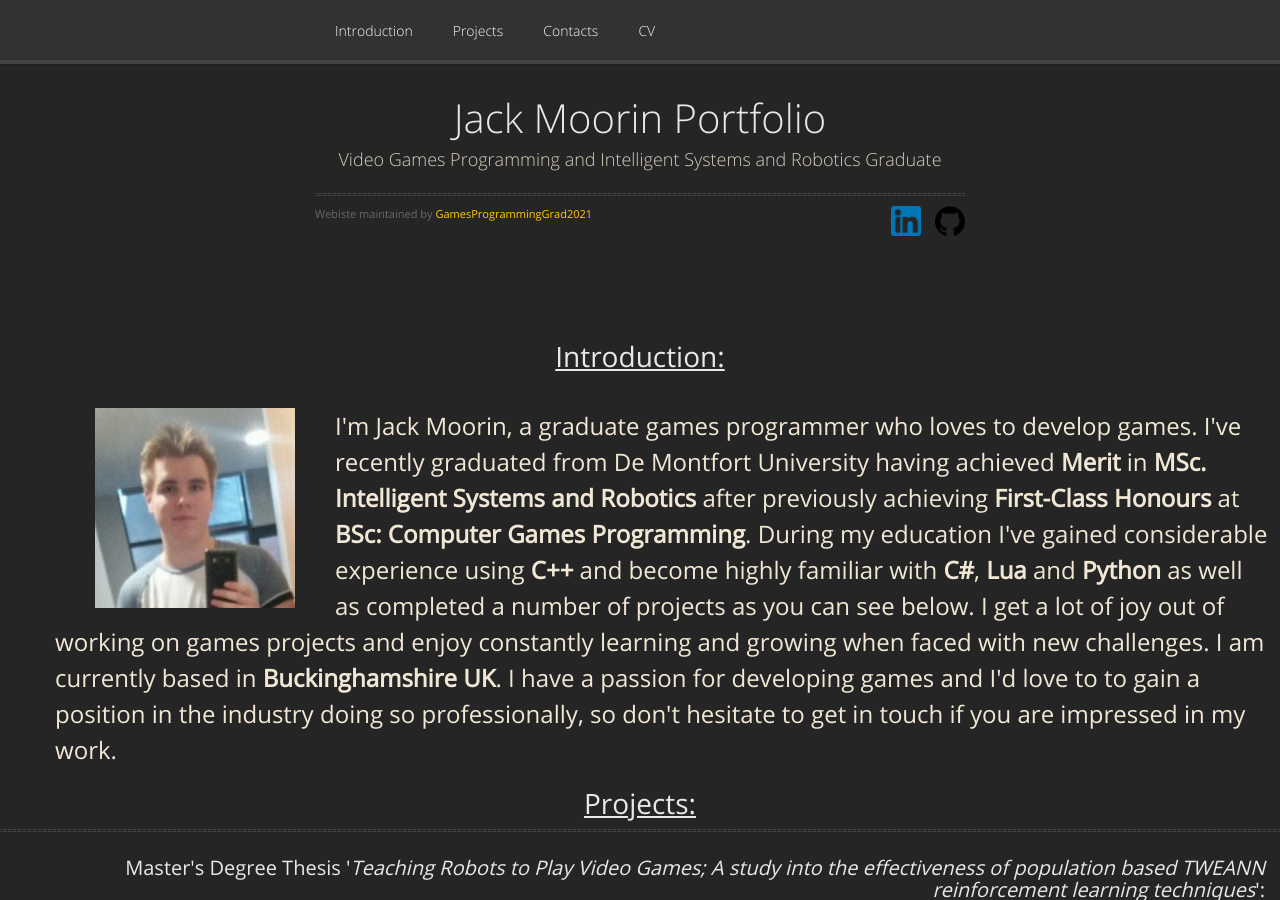
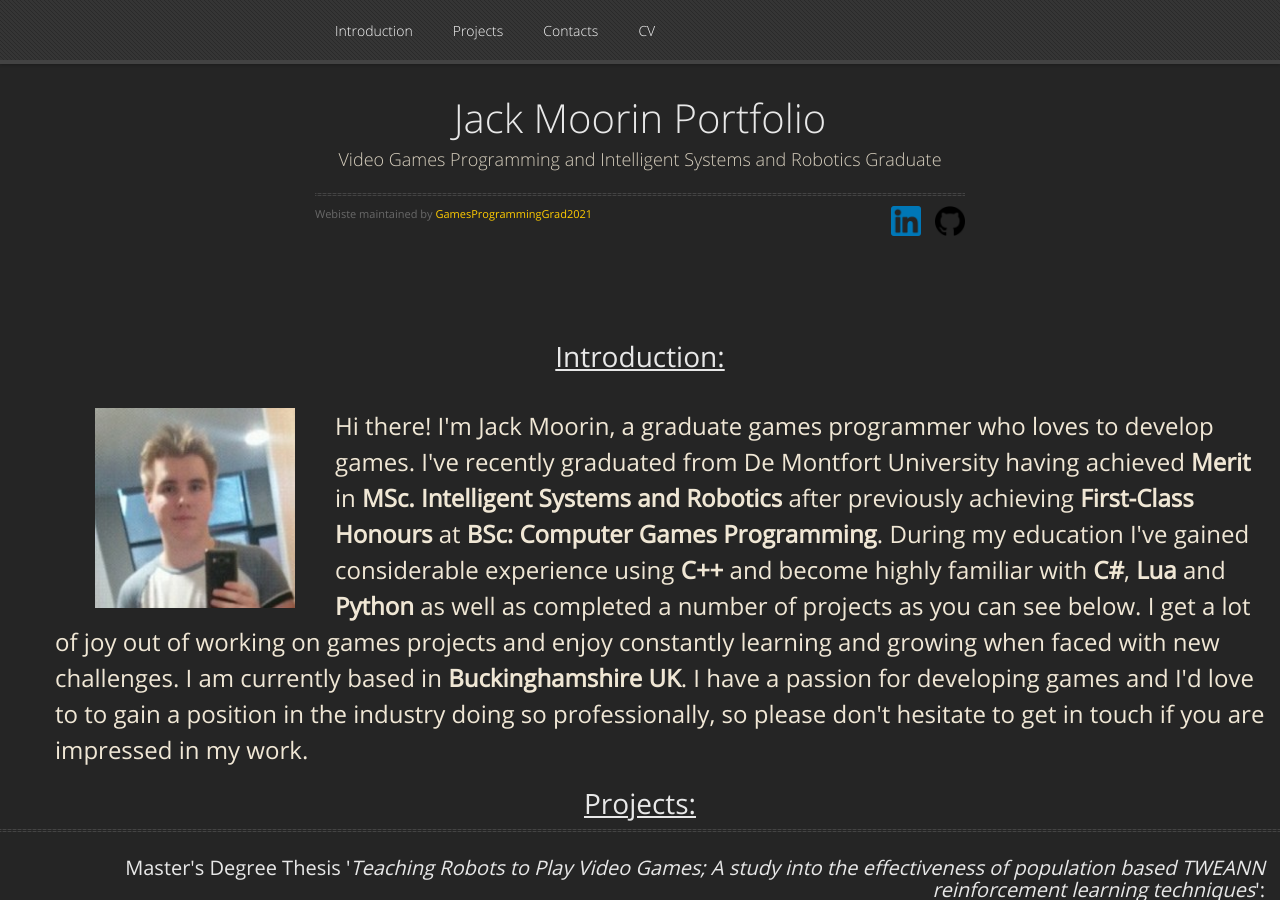
Before and after one commit to GamesProgrammingGrad2021/GamesProgrammingGrad2021.github.io, a Jekyll site: the page built from index.md, in a window 1280 px wide and 900 px high. Built offline with Jekyll 4.4.1, drawn with Linux system fonts in a browser that asks for light colours; nearby versions of some CDN libraries; our own code applies the rules of GitHub Pages for plain Markdown files.

Commit message:
Update default.html

```diff
--- a/_layouts/default.html
+++ b/_layouts/default.html
@@ -197,14 +197,14 @@
 		<div class="project_div_l">
 			<div class="project_text_div_l" style="font-size: 24px; padding-left: 40px; padding-right: 10px;">
 			<img src="Portfolio_Profile_Image.jpg" alt="Profile_Picture" class="project_thumbnail_l" style="width:200px; height:200px; padding-left: 40px; padding-right: 40px;">
-			I'm Jack Moorin, a graduate games programmer who loves to develop games. I've recently graduated from De Montfort
-			University having achieved <b>Merit</b> in <b>MSc. Intelligent Systems and Robotics</b> after previously achieving
-			<b>First-Class Honours</b> at <b>BSc: Computer Games Programming</b>. During my education I've gained considerable
-			experience using <b>C++</b> and become highly familiar with <b>C#</b>, <b>Lua</b> and <b>Python</b> as well as
-			completed a number of projects as you can see below. I get a lot of joy out of working on games projects and enjoy
-			constantly learning and growing when faced with new challenges. I am currently based in <b>Buckinghamshire UK</b>.
-			I have a passion for developing games and I'd love to to gain a position in the industry doing so professionally, so
-			don't hesitate to get in touch if you are impressed in my work.
+			Hi there! I'm Jack Moorin, a graduate games programmer who loves to develop games. I've recently graduated from De
+			Montfort University having achieved <b>Merit</b> in <b>MSc. Intelligent Systems and Robotics</b> after previously
+			achieving <b>First-Class Honours</b> at <b>BSc: Computer Games Programming</b>. During my education I've gained
+			considerable experience using <b>C++</b> and become highly familiar with <b>C#</b>, <b>Lua</b> and <b>Python</b>
+			as well as completed a number of projects as you can see below. I get a lot of joy out of working on games projects
+			and enjoy constantly learning and growing when faced with new challenges. I am currently based in <b>Buckinghamshire
+			UK</b>. I have a passion for developing games and I'd love to to gain a position in the industry doing so
+			professionally, so please don't hesitate to get in touch if you are impressed in my work.
 			</div>
 		</div>
 	</div>
```
